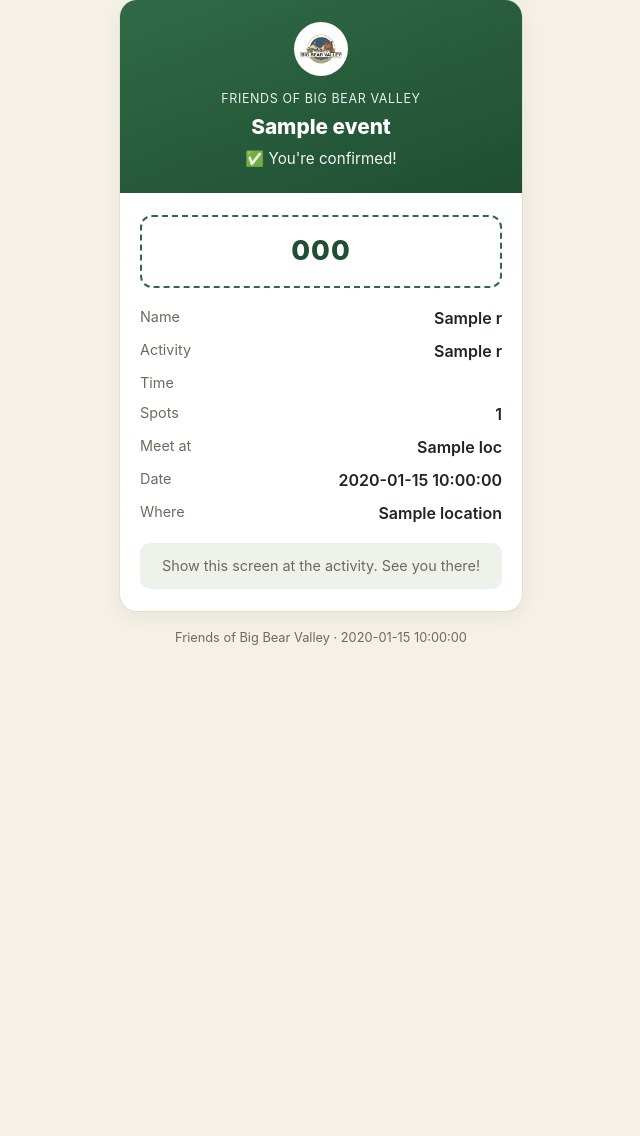
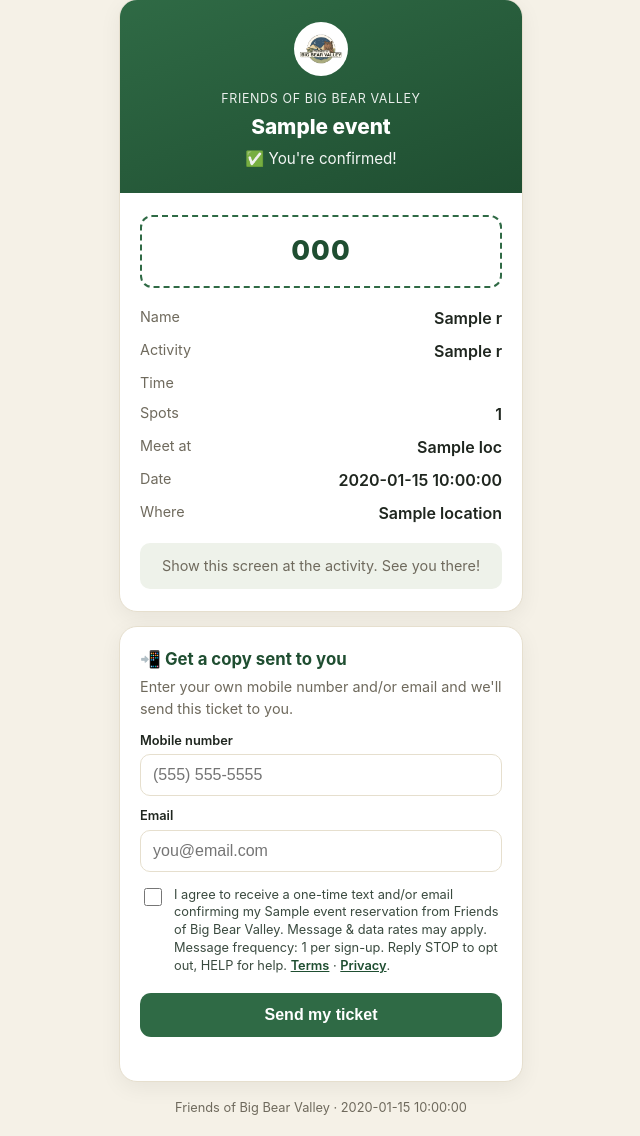
Before and after one commit to VisibleIntellect/oad-signup, a Flask app: template templates/ticket.html in a window 1280 px wide. Shown: the part 19-1155 px from the top of the page, without its empty margins (319-959 px from the left). Before the commit the page ends 664 px from the top, so only its background shows below. Run offline with Flask 3, Linux system fonts and the light colour scheme; the template is opened without the code that fills it: most values are stand-ins (such as "Sample title", 1, 10 or a date in 2020).

Commit message:
Add files via upload

```diff
--- a/templates/ticket.html
+++ b/templates/ticket.html
@@ -27,6 +27,23 @@
   .note{margin:18px 0 0;font-size:.9rem;color:var(--muted);text-align:center;
         background:#eef2ea;border-radius:10px;padding:12px}
   .foot{text-align:center;color:var(--muted);font-size:.8rem;margin:16px 0 0}
+  .optin{margin-top:14px;padding:20px}
+  .optin h3{margin:0 0 4px;color:var(--green-d);font-size:1.05rem}
+  .optin .sub{margin:0 0 12px;color:var(--muted);font-size:.9rem}
+  .optin label.fld{display:block;font-size:.8rem;font-weight:600;margin:10px 0 4px}
+  .optin input[type=tel],.optin input[type=email]{width:100%;padding:11px 12px;
+      border:1.5px solid var(--line);border-radius:10px;font-size:1rem}
+  .consent{display:flex;gap:9px;align-items:flex-start;margin:14px 0 4px;
+      font-size:.8rem;color:#3a4a3f;line-height:1.4}
+  .consent input{margin-top:2px;width:18px;height:18px;flex:none}
+  .consent a{color:var(--green-d);font-weight:600}
+  .optin button{width:100%;margin-top:14px;padding:13px;border:0;border-radius:11px;
+      background:var(--green);color:#fff;font-weight:700;font-size:1rem;cursor:pointer}
+  .optin button:disabled{background:#9bb3a1;cursor:not-allowed}
+  .op-msg{margin-top:10px;font-size:.9rem;min-height:1em}
+  .op-msg.ok{color:var(--green-d)} .op-msg.err{color:#b2473a}
+  .op-done{background:#eef2ea;border-radius:10px;padding:12px;text-align:center;
+      color:var(--green-d);font-weight:600}
 </style>
 </head>
 <body>
@@ -53,7 +70,54 @@
         <div class="note">Show this screen at the activity. See you there!</div>
       </div>
     </div>
+    <div class="card optin">
+      <h3>📲 Get a copy sent to you</h3>
+      <p class="sub">Enter your own mobile number and/or email and we'll send this ticket to you.</p>
+      <label class="fld" for="op-phone">Mobile number</label>
+      <input id="op-phone" type="tel" inputmode="tel" placeholder="(555) 555-5555">
+      <label class="fld" for="op-email">Email</label>
+      <input id="op-email" type="email" placeholder="you@email.com">
+      <label class="consent">
+        <input type="checkbox" id="op-consent">
+        <span>I agree to receive a one-time text and/or email confirming my
+        {{ event.name }} reservation from Friends of Big Bear Valley. Message &amp; data
+        rates may apply. Message frequency: 1 per sign-up. Reply STOP to opt out, HELP for help.
+        <a href="/sms-terms" target="_blank" rel="noopener">Terms</a> &middot;
+        <a href="/sms-privacy" target="_blank" rel="noopener">Privacy</a>.</span>
+      </label>
+      <button id="op-send" type="button">Send my ticket</button>
+      <div class="op-msg" id="op-msg"></div>
+    </div>
     <div class="foot">Friends of Big Bear Valley · {{ event.date }}</div>
   </div>
+<script>
+  const CODE = {{ r['ticket_code']|tojson }};
+  const $ = id => document.getElementById(id);
+  $('op-send').addEventListener('click', async () => {
+    const phone = $('op-phone').value.trim();
+    const email = $('op-email').value.trim();
+    const consent = $('op-consent').checked;
+    const msg = $('op-msg'); msg.className = 'op-msg';
+    if(!consent){ msg.className='op-msg err'; msg.textContent='Please check the box to agree first.'; return; }
+    if(!phone && !email){ msg.className='op-msg err'; msg.textContent='Enter a mobile number or an email.'; return; }
+    $('op-send').disabled = true; $('op-send').textContent = 'Sending…';
+    try{
+      const r = await fetch('/api/ticket-optin', {method:'POST',
+        headers:{'Content-Type':'application/json'},
+        body: JSON.stringify({code: CODE, phone, email, consent: true})});
+      const d = await r.json();
+      if(!d.ok){ msg.className='op-msg err'; msg.textContent = d.error || 'Something went wrong.';
+                 $('op-send').disabled=false; $('op-send').textContent='Send my ticket'; return; }
+      const bits = [];
+      if(d.sms_status==='sent') bits.push('texted');
+      if(d.email_status==='sent') bits.push('emailed');
+      const how = bits.length ? ' Your ticket was ' + bits.join(' and ') + '.' :
+                  ' You\'re opted in — your ticket will arrive shortly.';
+      $('op-send').closest('.optin').innerHTML =
+        '<div class="op-done">✅ Thanks!' + how + '</div>';
+    }catch(e){ msg.className='op-msg err'; msg.textContent='Network error — please try again.';
+               $('op-send').disabled=false; $('op-send').textContent='Send my ticket'; }
+  });
+</script>
 </body>
 </html>
```
